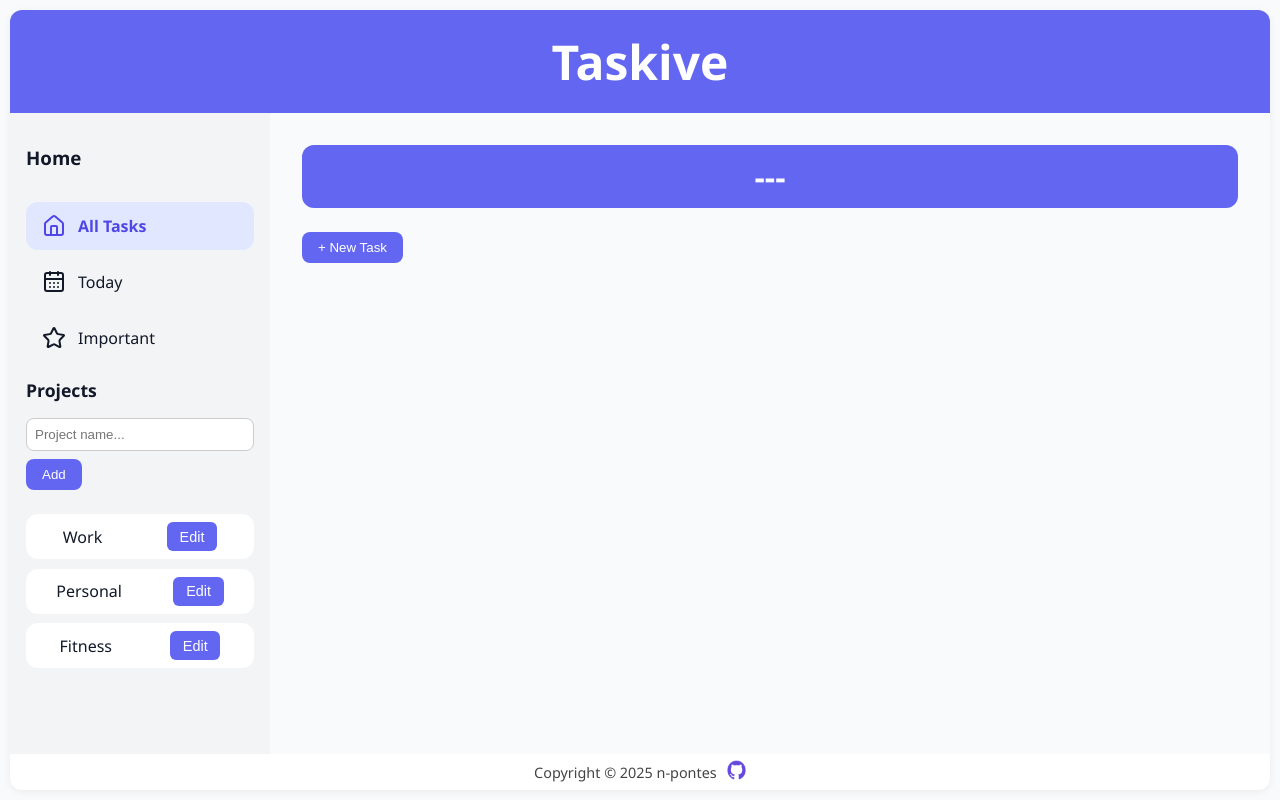
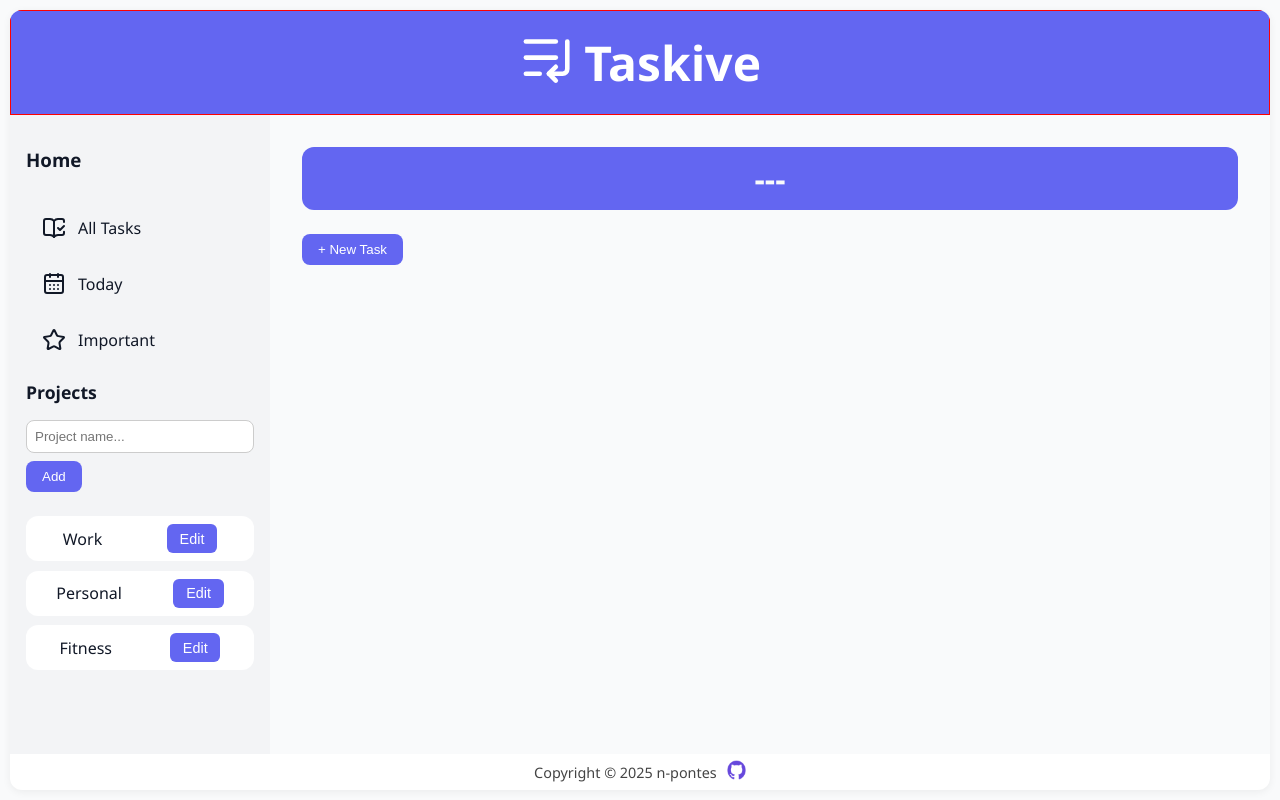
Before and after one commit to n-pontes/todo-list-app, a website built with webpack: page src/template.html in a window 1280 px wide. Built offline with nearby package versions, Linux system fonts and the light colour scheme.

```diff
--- a/src/index.js
+++ b/src/index.js
@@ -55,3 +55,17 @@
         console.log(`Project '${projectName}' added with ${tasks.length} tasks.`);
     });
 });
+
+// Select all nav items
+const navItems = document.querySelectorAll('.nav-item');
+
+// Add event listeners to each nav item
+navItems.forEach(item => {
+  item.addEventListener('click', () => {
+    // Remove 'active' class from all nav items
+    navItems.forEach(nav => nav.classList.remove('active'));
+
+    // Add 'active' class to the clicked nav item
+    item.classList.add('active');
+  });
+});
--- a/src/styles.css
+++ b/src/styles.css
@@ -41,13 +41,20 @@
 /* Header */
 .page-header {
     grid-column: 1 / -1;
+    display: flex;
+    justify-content: center;
+    gap: 10px;
     background: var(--accent);
     color: white;
     text-align: center;
     font-size: 1.5rem;
     padding: 1.2rem;
+    border: 1px solid red;
 }
-
+.logo {
+    width: 55.2px;
+    height: 55.2px;
+}
 /* Sidebar */
 .page-sidebar {
     background: var(--bg-sidebar);
--- a/src/template.html
+++ b/src/template.html
@@ -9,15 +9,15 @@
 <body>
   <div class="page-wrap">
     <header class="page-header">
-      <h1>Taskive</h1>
+      <i data-lucide="list-end" class="logo"></i><h1>Taskive</h1>
     </header>
 
     <aside class="page-sidebar">
       <h3>Home</h3>
       <div class="side-container">
         <div class="nav-group">
-          <div class="nav-item active">
-            <i data-lucide="home"></i>
+          <div class="nav-item">
+            <i data-lucide="book-open-check"></i>
             <span>All Tasks</span>
           </div>
           <div class="nav-item">
```
